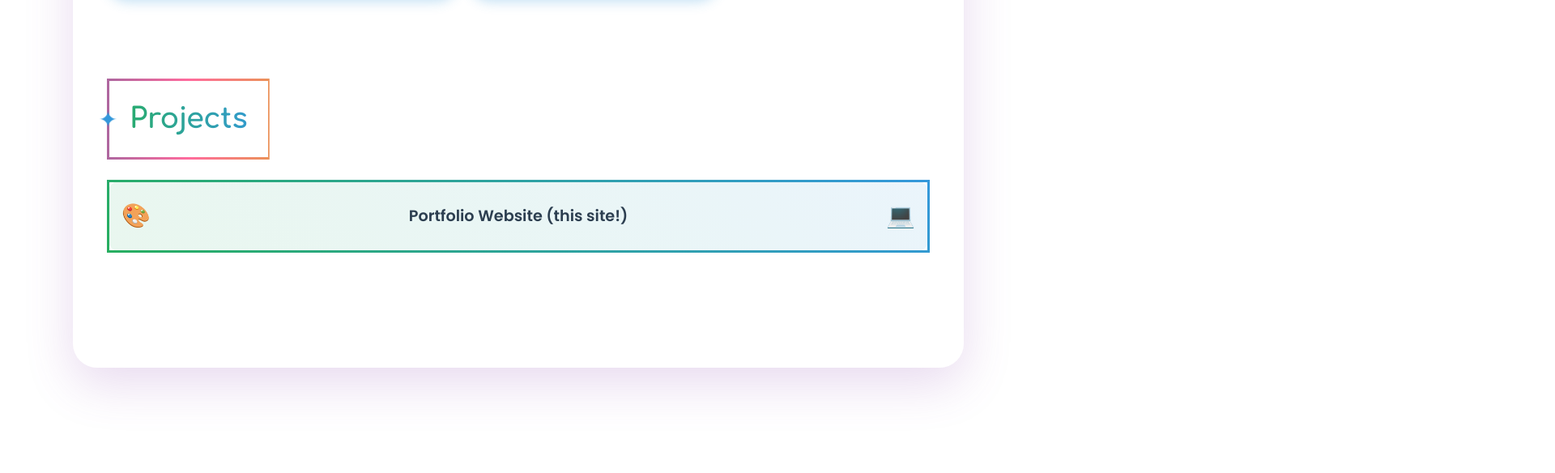
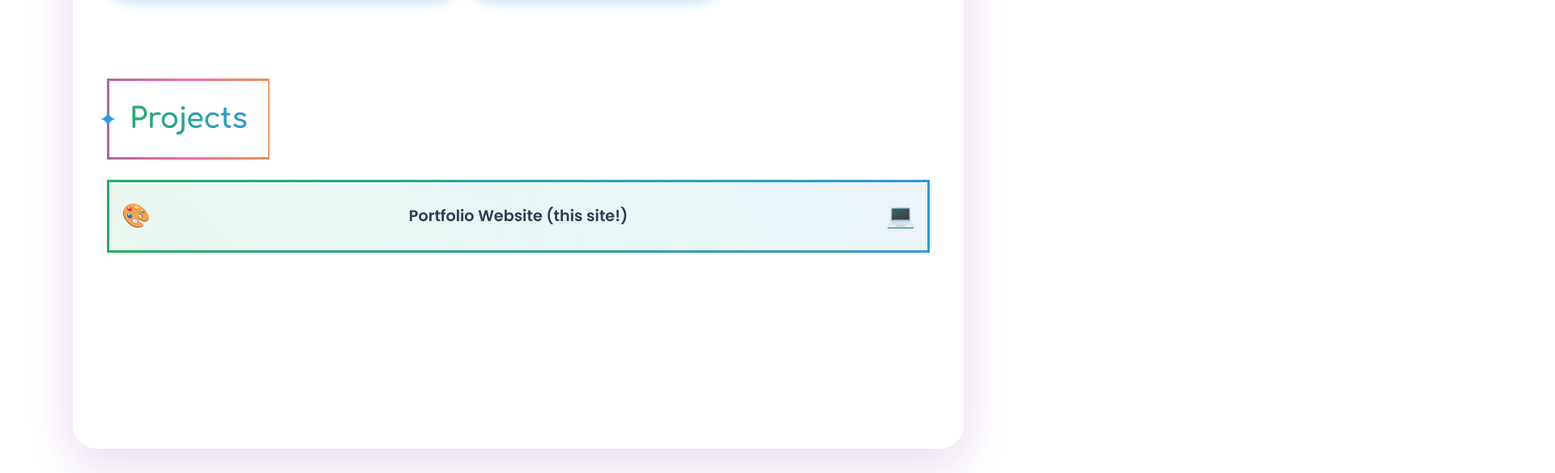
Before and after one commit to sannddhhyya/portfolio-website, a plain HTML site: page index.html in a window 1280 px wide. Shown: the part 2857-3441 px from the top of the page at 81% size, 1920 px wide, since content can reach past the window. Before the commit the page ends 3341 px from the top, so only its background shows below. Drawn offline with Linux system fonts and the light colour scheme.

Commit message:
Update index.html

```diff
--- a/index.html
+++ b/index.html
@@ -6,6 +6,7 @@
     <link rel="stylesheet" href="style.css">
     <link rel="stylesheet" href="https://cdnjs.cloudflare.com/ajax/libs/font-awesome/6.4.0/css/all.min.css">
     <link href="https://fonts.googleapis.com/css2?family=Pacifico&family=Comfortaa:wght@400;700&family=Quicksand:wght@400;600&family=Poppins:wght@300;400;600;700&display=swap" rel="stylesheet">
+
 </head>
 <body>
 
@@ -73,6 +74,7 @@
 
     <h2>Projects</h2>
     <p>Portfolio Website (this site!)</p>
+    <div class="spacer"></div>
 
 </body>
 </html>
```
